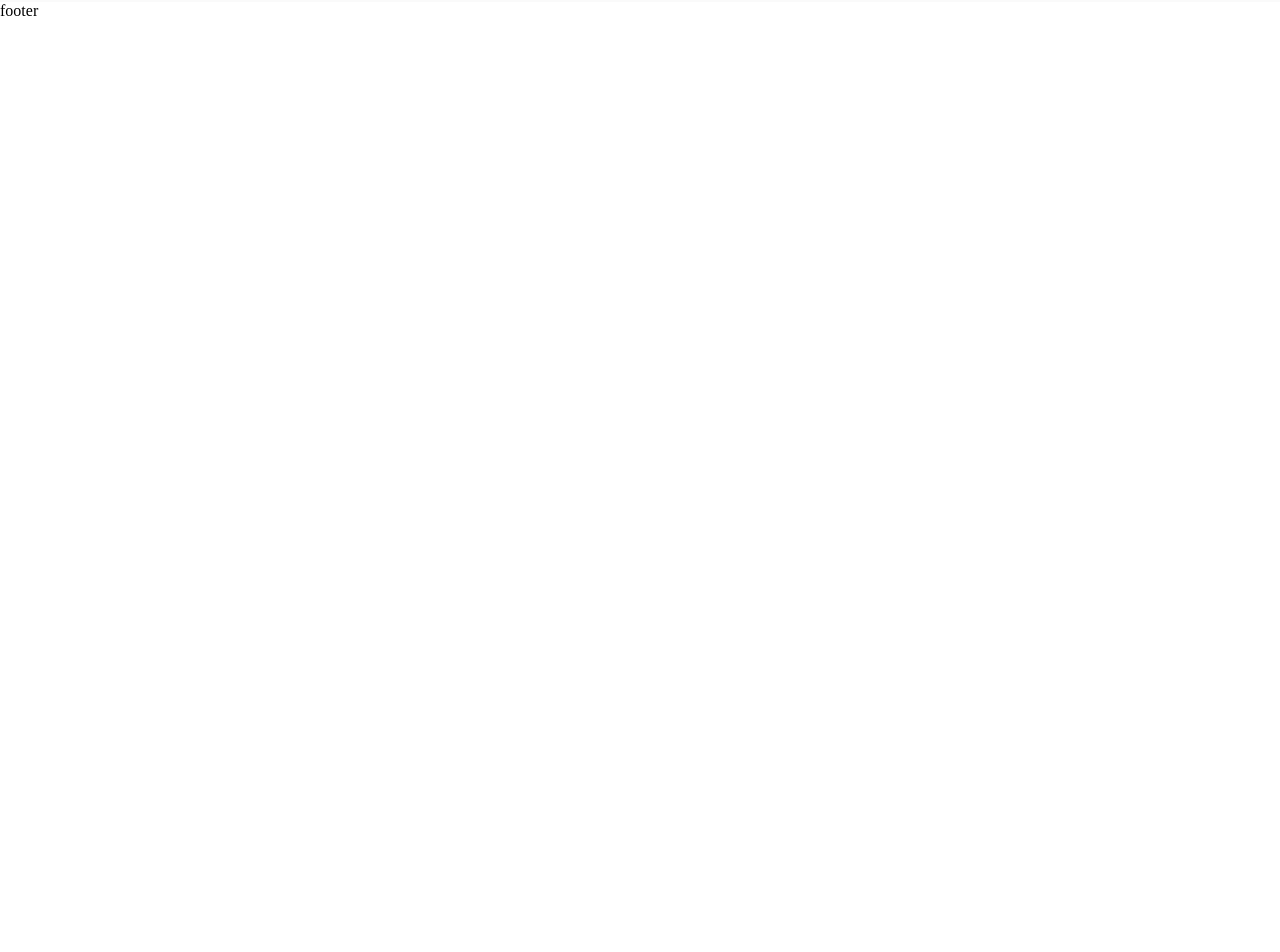
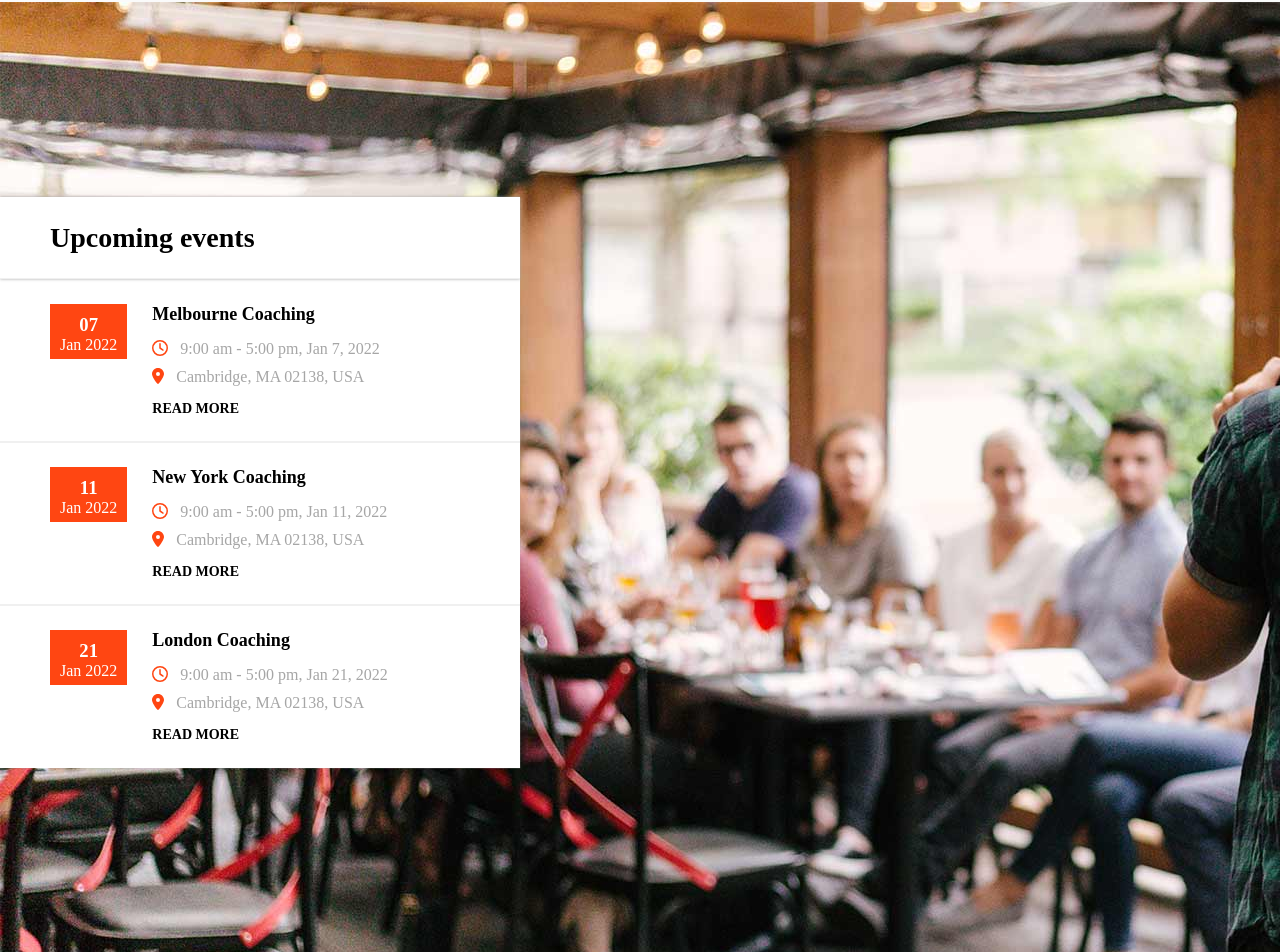
Before and after one commit to dieromeo/proj-html-vuejs, a Vue app: page / in a window 1280 px wide. Shown: the part 2312-3264 px from the top of the page. Before the commit the page ends 2332 px from the top, so only its background shows below. Built offline with nearby package versions, Linux system fonts and the light colour scheme.

Commit message:
feat: upcoming events section

```diff
--- a/package.json
+++ b/package.json
@@ -11,6 +11,7 @@
   "dependencies": {
     "@fortawesome/fontawesome-svg-core": "^6.5.1",
     "@fortawesome/free-brands-svg-icons": "^6.5.1",
+    "@fortawesome/free-regular-svg-icons": "^6.5.1",
     "@fortawesome/free-solid-svg-icons": "^6.5.1",
     "@fortawesome/vue-fontawesome": "^3.0.5",
     "vue": "^3.3.8"
--- /dev/null
+++ b/src/components/Main/Event.vue
@@ -0,0 +1,72 @@
+<script>
+export default {
+    name: 'Event',
+    props: ['data', 'titolo', 'time', 'luogo', 'more']
+}
+</script>
+
+<template>
+    <div class="event">
+        <div class="data">
+            <h3>{{ data.day }}</h3>
+            <p>{{ data.month }} {{ data.year }}</p>
+        </div>
+        <div class="info">
+            <h2>{{ titolo }}</h2>
+            <div class="time">
+                <font-awesome-icon icon="fa-regular fa-clock" />
+                <p>{{ time }}</p>
+            </div>
+            <div class="luogo">
+                <font-awesome-icon :icon="['fas', 'location-dot']" />
+                <p>{{ luogo }}</p>
+            </div>
+            <h3>{{ more.toUpperCase() }}</h3>
+        </div>
+    </div>
+</template>
+
+<style lang="scss" scoped>
+@use '../../style/partials/variables' as *;
+
+.event {
+    display: flex;
+
+    box-shadow: 0 0 1px 0 $text-secondary;
+
+    .data {
+        padding: 10px;
+        background-color: $secondary-color;
+        text-align: center;
+        color: $white;
+        margin-right: 25px;
+        max-height: 55px;
+    }
+
+    .info {
+        h2 {
+            margin-bottom: 15px;
+            font-size: 18px;
+        }
+
+        .time,
+        .luogo {
+            margin-bottom: 10px;
+            color: $text-secondary;
+            font-size: 16px;
+            display: flex;
+        }
+
+        h3 {
+            margin-top: 15px;
+            font-size: 14px;
+            cursor: pointer;
+        }
+
+        svg {
+            margin-right: 12px;
+            color: $secondary-color;
+        }
+    }
+}
+</style>
--- a/src/components/Main/MainComponent.vue
+++ b/src/components/Main/MainComponent.vue
@@ -1,16 +1,18 @@
 <script>
 import Specialties from './Specialties.vue';
 import Team from './Team.vue';
+import UpcomingEvents from './UpcomingEvents.vue';
 
 export default {
     name: 'MainComponent',
-    components: { Specialties, Team }
+    components: { Specialties, Team, UpcomingEvents }
 }
 </script>
 
 <template>
     <Specialties />
     <Team />
+    <UpcomingEvents />
 </template>
 
 <style></style>
--- /dev/null
+++ b/src/components/Main/UpcomingEvents.vue
@@ -0,0 +1,81 @@
+<script>
+import Event from './Event.vue';
+
+export default {
+    name: 'UpcomingEvents',
+    components: [Event],
+    data() {
+        return {
+            title: 'Upcoming events',
+            events: [
+                {
+                    date: { day: '07', month: 'Jan', year: '2022' },
+                    title: 'Melbourne Coaching',
+                    time: '9:00 am - 5:00 pm, Jan 7, 2022',
+                    location: 'Cambridge, MA 02138, USA',
+                    more: 'Read more'
+                },
+                {
+                    date: { day: '11', month: 'Jan', year: '2022' },
+                    title: 'New York Coaching',
+                    time: '9:00 am - 5:00 pm, Jan 11, 2022',
+                    location: 'Cambridge, MA 02138, USA',
+                    more: 'Read more'
+                },
+                {
+                    date: { day: '21', month: 'Jan', year: '2022' },
+                    title: 'London Coaching',
+                    time: '9:00 am - 5:00 pm, Jan 21, 2022',
+                    location: 'Cambridge, MA 02138, USA',
+                    more: 'Read more'
+                }
+            ]
+        };
+    },
+    components: { Event }
+}
+</script>
+
+<template>
+    <section>
+        <div class="small-container">
+            <div class="events-container">
+                <div class="title">
+                    <h2>{{ title }}</h2>
+                </div>
+                <ul>
+                    <li v-for="event in events">
+                        <Event :data="event.date" :titolo="event.title" :time="event.time" :luogo="event.location"
+                            :more="event.more" />
+                    </li>
+                </ul>
+            </div>
+        </div>
+    </section>
+</template>
+
+<style lang="scss" scoped>
+@use '../../style/partials/variables' as *;
+
+section {
+    background-image: url('../../../public/img/h1-img-09.jpg');
+    padding: 195px 0;
+
+    .events-container {
+        background-color: $white;
+        max-width: 520px;
+
+        div {
+            padding: 25px 50px;
+        }
+    }
+
+    .title {
+        box-shadow: 0px 0px 3px 0px $text-secondary;
+
+        h2 {
+            font-size: 28px;
+        }
+    }
+}
+</style>
--- a/src/main.js
+++ b/src/main.js
@@ -10,9 +10,11 @@ import { faBars } from '@fortawesome/free-solid-svg-icons'
 import { faLinkedinIn } from '@fortawesome/free-brands-svg-icons'
 import { faFacebookF } from '@fortawesome/free-brands-svg-icons'
 import { faTwitter } from '@fortawesome/free-brands-svg-icons'
+import { faClock } from '@fortawesome/free-regular-svg-icons'
+import { faLocationDot } from '@fortawesome/free-solid-svg-icons'
 
 
-library.add(faArrowRightLong, faArrowLeftLong, faMagnifyingGlass, faBars, faLinkedinIn, faFacebookF, faTwitter)
+library.add(faArrowRightLong, faArrowLeftLong, faMagnifyingGlass, faBars, faLinkedinIn, faFacebookF, faTwitter, faClock, faLocationDot)
 
 createApp(App).component('font-awesome-icon', FontAwesomeIcon)
     .mount('#app')
```
Also changed, not shown: public/img/h1-img-09.jpg (added), 1 other file (tests, documents, lock files or other folders).
